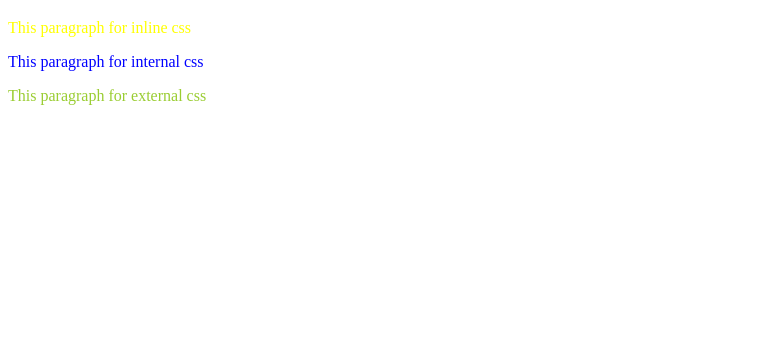
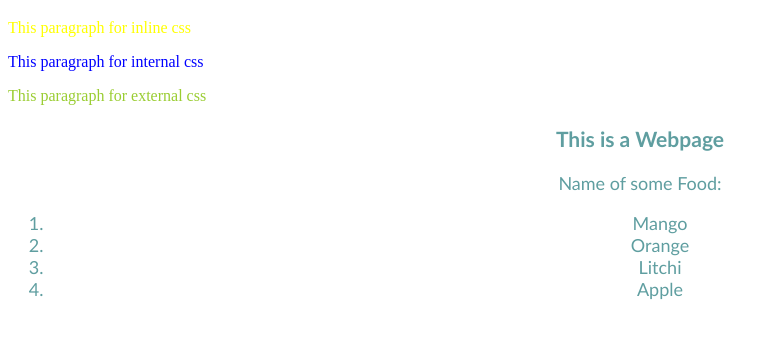
Before and after one commit to shajalmia/my-task-repo, a plain HTML site: page index.html in a window 1280 px wide. Shown: the part 61-400 px from the top of the page, without its empty margins (0-779 px from the left). Drawn offline with Linux system fonts and the light colour scheme.

Commit message:
Add New Styles

```diff
--- a/index.html
+++ b/index.html
@@ -16,6 +16,18 @@
     <p id="inline" style="color:yellow;">This paragraph for inline css</p>
     <p id="internal">This paragraph for internal css</p>
     <p id="external">This paragraph for external css</p>
+    <div id="webpage">
+        <h3>This is a Webpage</h3>
+    <p>Name of some Food:</p>
+    <ol>
+        <li>Mango</li>
+        <li>Orange</li>
+        <li>Litchi</li>
+        <li>Apple</li>
+    </ol>
+
+    </div>
+
 
 </body>
 </html>
--- a/style.css/blog.css
+++ b/style.css/blog.css
@@ -4,3 +4,10 @@ h1{
 #external{
     color:yellowgreen;
 }
+#webpage{
+    color:cadetblue;
+    text-align: center;
+    font-size: large;
+    font-family: 'Gill Sans', 'Gill Sans MT', Calibri, 'Trebuchet MS', sans-serif;
+    font-style: normal;
+}
```
